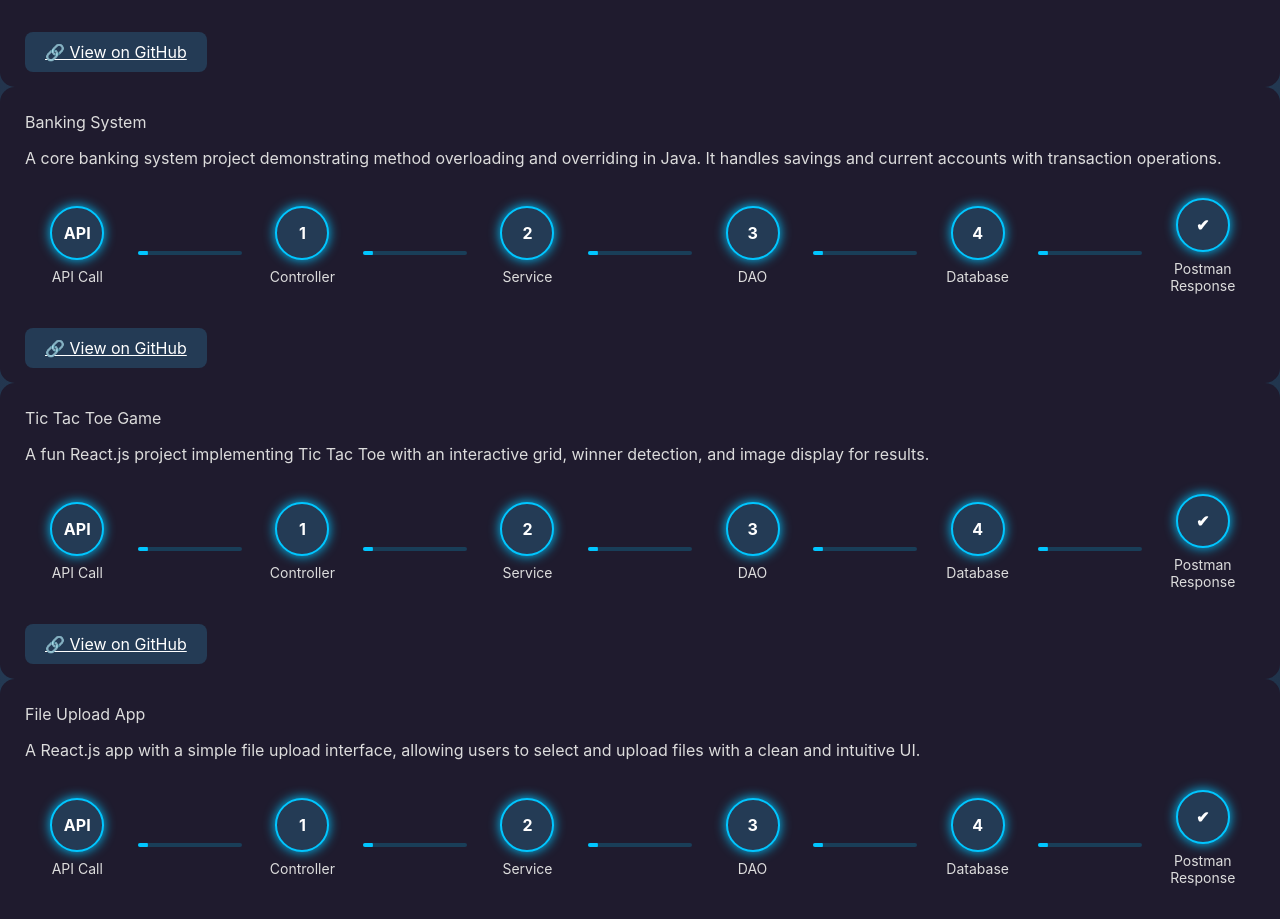
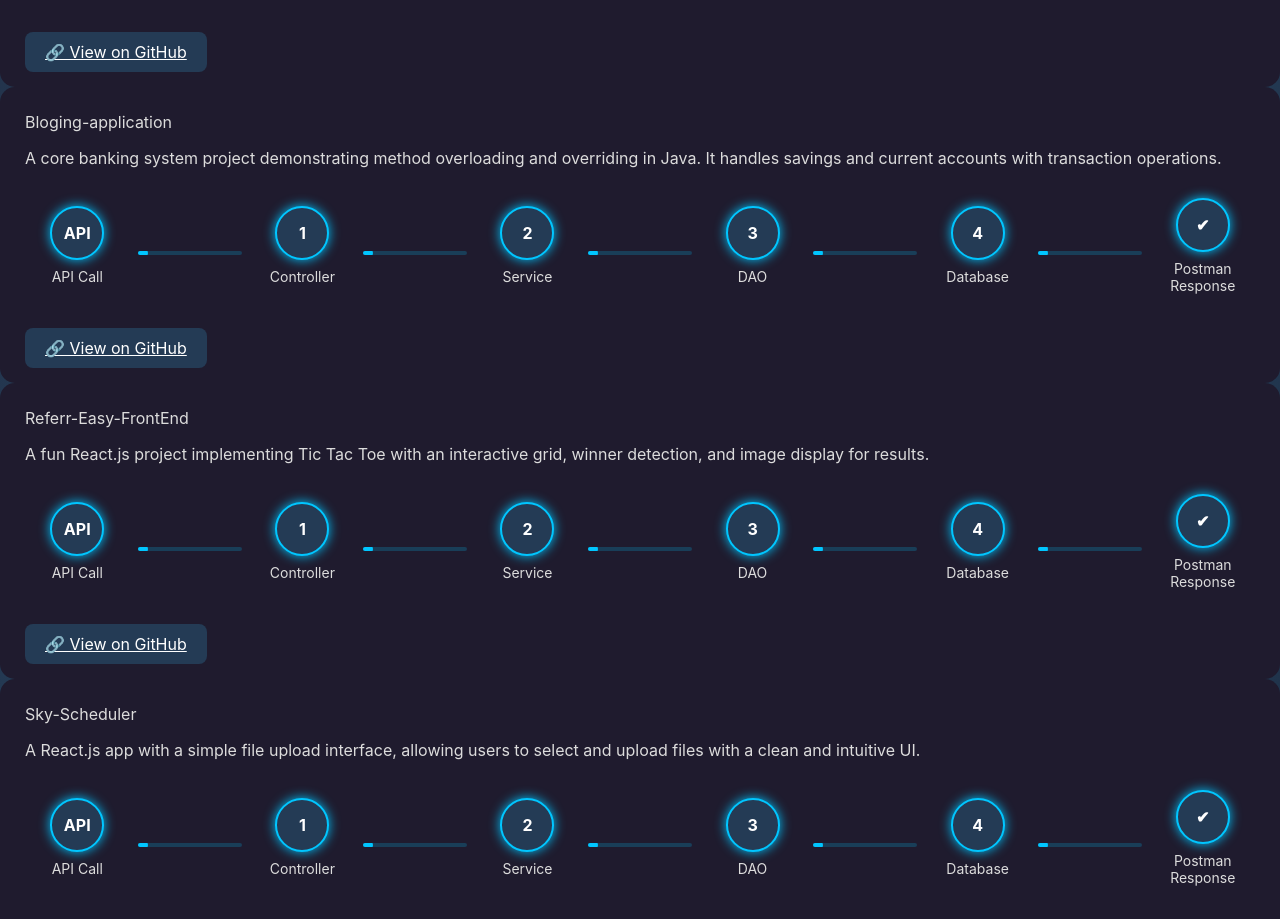
Before and after one commit to bhargav-vyas/Portfulio2025, a React (Create React App) app: page / in a window 1280 px wide. Shown: the part 2477-3396 px from the top of the page. Built offline with nearby package versions, Linux system fonts and the light colour scheme.

Commit message:
change int eh  code  and implementation  github linke of the project

```diff
--- a/src/components/Home.js
+++ b/src/components/Home.js
@@ -53,7 +53,7 @@ const HeroSection = () => {
         </p>
         <button
           className="glow-button"
-          onClick={() => window.open("https://www.linkedin.com/in/bhargav-vyas-985682321/", "_blank")}
+          onClick={() => window.open("https://www.linkedin.com/in/bhargav-vyas-985682321/ ", "_blank")}
         >
           Explore My Network
         </button>
--- a/src/components/Projects.js
+++ b/src/components/Projects.js
@@ -13,25 +13,25 @@ const projectData = [
     title: "E-Learning Platform",
     description:
       "An E-Learning platform built with Spring Boot and Angular, providing user authentication, course management, and interactive quizzes for better engagement.",
-    link: "https://github.com/bhargav-vyas/E-Learning-Platform",
+    link: "https://github.com/bhargav-vyas/E-Learning-Hub.git",
   },
   {
-    title: "Banking System",
+    title: "Bloging-application",
     description:
       "A core banking system project demonstrating method overloading and overriding in Java. It handles savings and current accounts with transaction operations.",
-    link: "https://github.com/bhargav-vyas/Banking-System",
+    link: "https://github.com/bhargav-vyas/Bloging-application.git",
   },
   {
-    title: "Tic Tac Toe Game",
+    title: "Referr-Easy-FrontEnd",
     description:
       "A fun React.js project implementing Tic Tac Toe with an interactive grid, winner detection, and image display for results.",
-    link: "https://github.com/bhargav-vyas/Tic-Tac-Toe-React",
+    link: "https://github.com/bhargav-vyas/referr-easy-front.git",
   },
   {
-    title: "File Upload App",
+    title: "Sky-Scheduler",
     description:
       "A React.js app with a simple file upload interface, allowing users to select and upload files with a clean and intuitive UI.",
-    link: "https://github.com/bhargav-vyas/File-Upload-App",
+    link: "https://github.com/bhargav-vyas/Sky-Scheduler.git",
   },
 ];
 
```
